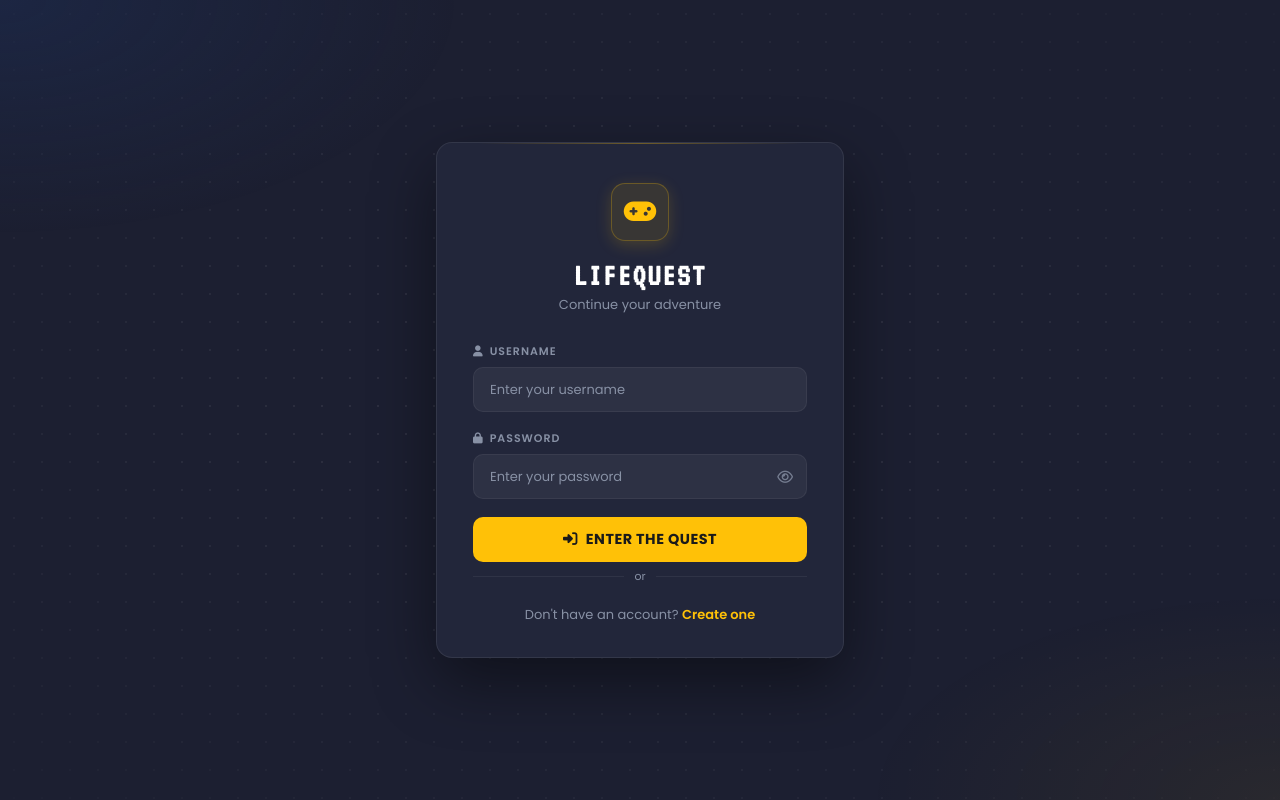
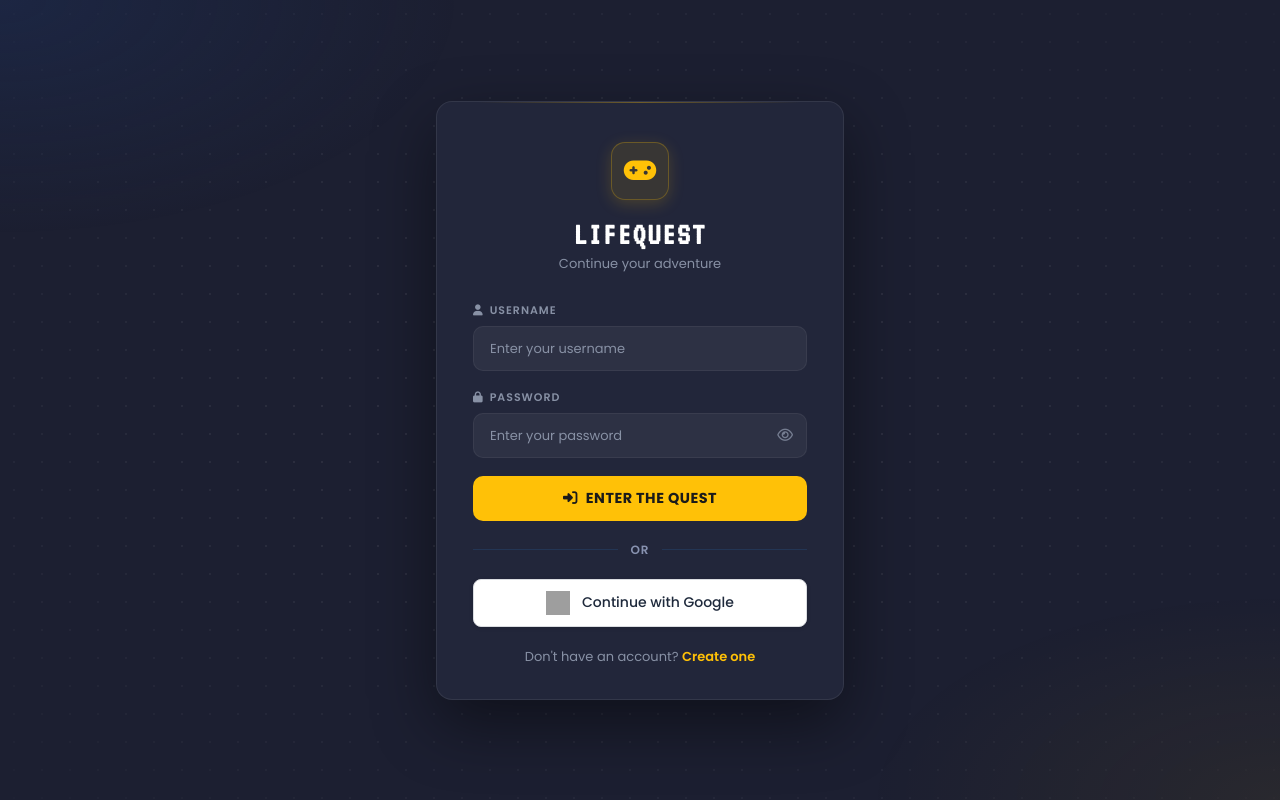
Before and after one commit to n0ngbeam000/LifeQuest, a Django app: page /login/ in a window 1280 px wide. Run offline with Django 5.2, Linux system fonts and the light colour scheme; some libraries are stand-ins or nearby versions; grey boxes are pictures that could not be loaded.

Commit message:
Add google button and now my website can login with google completely

```diff
--- a/core/static/core/css/auth.css
+++ b/core/static/core/css/auth.css
@@ -306,22 +306,66 @@ body.auth-page::after {
   box-shadow: none;
 }
 
-/* ---------- Divider ---------- */
-.auth-divider {
+/* ---------- OR Divider ---------- */
+.divider {
   display: flex;
   align-items: center;
-  gap: 10px;
-  margin: 6px 0 18px;
-  color: var(--text-muted);
-  font-size: 11px;
+  gap: 12px;
+  margin: 20px 0;
+  font-family: 'Poppins', sans-serif;
+  font-size: 12px;
+  font-weight: 600;
+  color: #8892b0;
+  letter-spacing: 1px;
 }
 
-.auth-divider::before,
-.auth-divider::after {
+.divider::before,
+.divider::after {
   content: '';
   flex: 1;
-  height: 1px;
-  background: var(--border-subtle);
+  border-bottom: 1px solid #233554;
+}
+
+/* ---------- Google OAuth Button ---------- */
+.btn-google {
+  display: flex;
+  align-items: center;
+  justify-content: center;
+  width: 100%;
+  padding: 11px 20px;
+  margin-bottom: 16px;
+  background-color: #ffffff;
+  border: 1px solid #dadce0;
+  border-radius: 8px;
+  font-family: 'Poppins', sans-serif;
+  font-size: 0.875rem;
+  font-weight: 500;
+  color: #1e293b;
+  text-decoration: none;
+  cursor: pointer;
+  transition: background 0.2s, box-shadow 0.2s, transform 0.15s;
+  box-shadow: 0 1px 4px rgba(0, 0, 0, 0.12);
+}
+
+.btn-google:hover {
+  background-color: #f8f9fa;
+  border-color: #c6c9cc;
+  transform: translateY(-2px);
+  box-shadow: 0 4px 12px rgba(0, 0, 0, 0.15);
+}
+
+.btn-google:active {
+  background-color: #f1f3f4;
+  transform: translateY(0);
+  box-shadow: 0 1px 2px rgba(0, 0, 0, 0.1);
+}
+
+/* ---------- Google Icon ---------- */
+.google-icon {
+  width: 24px !important;
+  height: 24px !important;
+  margin-right: 12px;
+  flex-shrink: 0;
 }
 
 /* ---------- Footer Link ---------- */
--- a/core/templates/core/login.html
+++ b/core/templates/core/login.html
@@ -1,4 +1,5 @@
 {% load static %}
+{% load socialaccount %}
 <!DOCTYPE html>
 <html lang="en">
 <head>
@@ -84,7 +85,13 @@
         </button>
       </form>
 
-      <div class="auth-divider">or</div>
+      <div class="divider">OR</div>
+
+      <!-- Google OAuth Button -->
+      <a href="{% provider_login_url 'google' %}" class="btn-google">
+        <img class="google-icon" src="https://developers.google.com/identity/images/g-logo.png" alt="Google logo">
+        Continue with Google
+      </a>
 
       <p class="auth-footer">
         Don't have an account?
--- a/life_quest/urls.py
+++ b/life_quest/urls.py
@@ -15,9 +15,10 @@ Including another URLconf
     2. Add a URL to urlpatterns:  path('blog/', include('blog.urls'))
 """
 from django.contrib import admin
-from django.urls import path
+from django.urls import path,include
 from django.contrib.auth import views as auth_views
 from core import views
+
 
 urlpatterns = [
     path('admin/', admin.site.urls),
@@ -31,4 +32,6 @@ urlpatterns = [
     path('complete/<int:task_id>/', views.complete_task, name='complete_task'),
     path('delete/<int:task_id>/', views.delete_task, name='delete_task'),
     path('uncomplete_task/<int:task_id>/', views.uncomplete_task, name='uncomplete_task'),
+
+    path('accounts/', include('allauth.urls')),
 ]
```
Also changed, not shown: life_quest/settings.py (+36 -0 lines).
